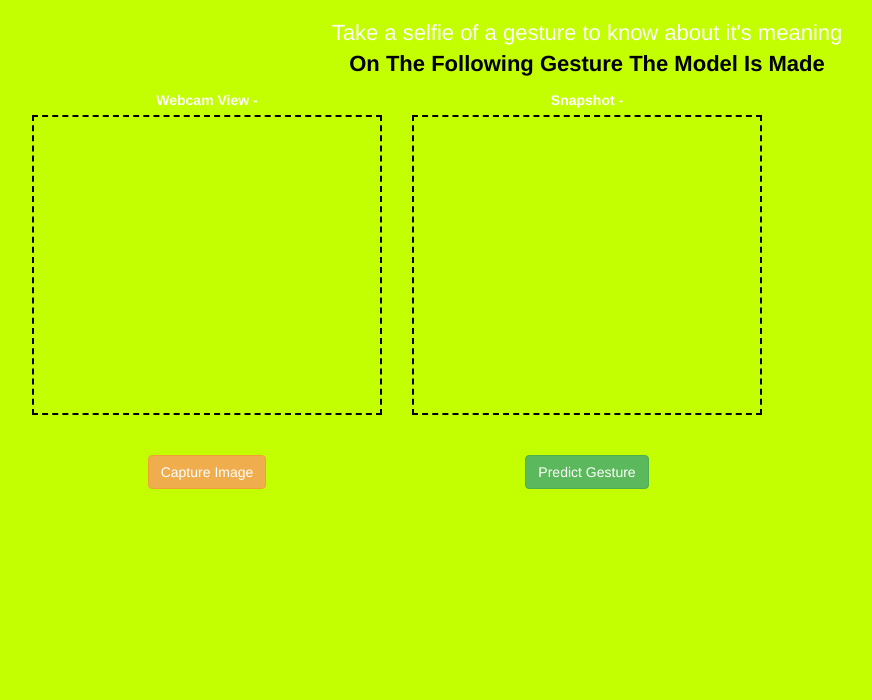
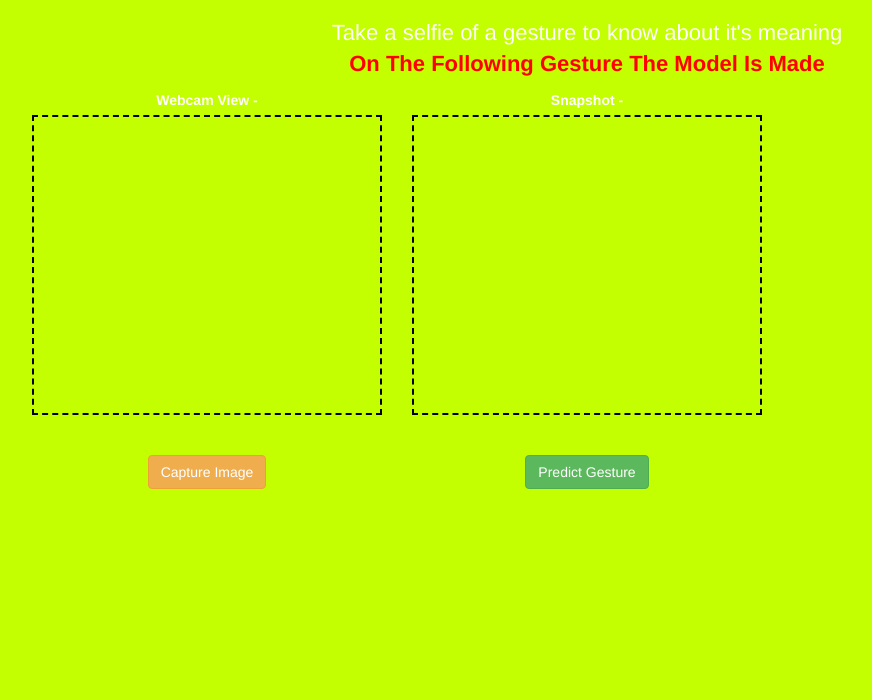
Before and after one commit to Vishnuduttan/HAND-GESTURE-WEB-APP, a plain HTML site: page index.html in a window 1280 px wide. Shown: the part 100-800 px from the top of the page, without its empty margins (53-925 px from the left). Drawn offline with nearby package versions, Linux system fonts and the light colour scheme; a script that the page names is missing.

Commit message:
Add files via upload

```diff
--- a/index.html
+++ b/index.html
@@ -31,8 +31,7 @@
 
         <p style="font-size: 22px;">Take a selfie of a gesture to know about it's meaning
             <br>
-          <b style="color: black">On The Following Gesture The Model Is Made</b>
-          <b style="color: white"></b>
+          <b style="color:red">On The Following Gesture The Model Is Made</b>
         </p>
 
         <div class="col-md-4 col-sm-12 col-xs-12">
```
